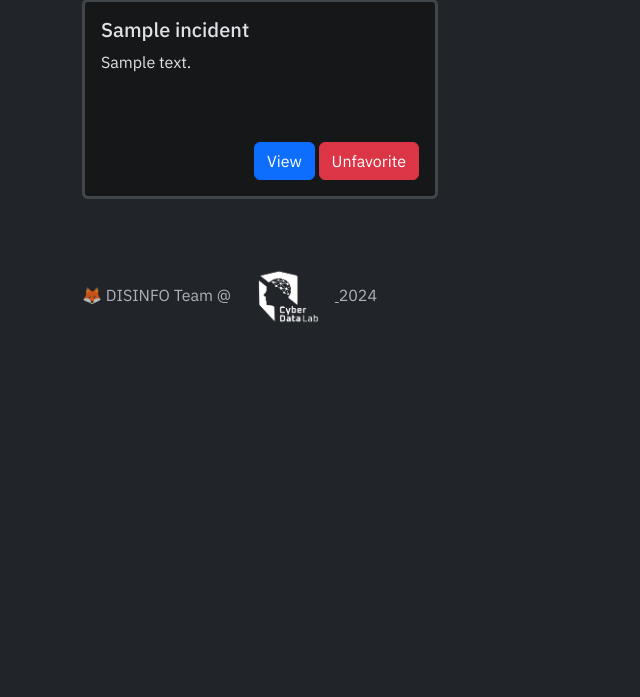
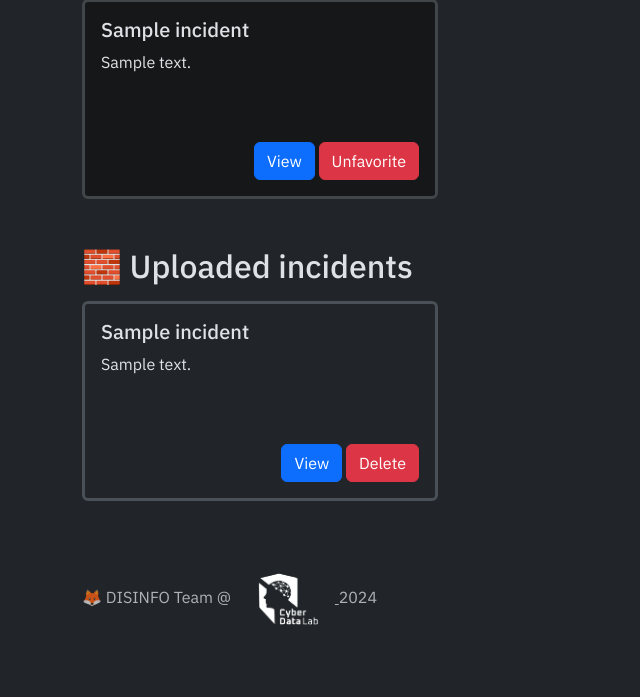
Before and after one commit to CyberDataLab/disinfox, a Flask app: template frontend/templates/profile.html in a window 1280 px wide. Shown: the part 588-1285 px from the top of the page, without its empty margins (0-640 px from the left). Before the commit the page ends 910 px from the top, so only its background shows below. Run offline with Flask 3, Linux system fonts and the light colour scheme; the template is opened without the code that fills it: most values are stand-ins (such as "Sample title", 1, 10 or a date in 2020); parts of the project's set-up code (start-up, migrations or seed data) failed here and were passed over; some libraries are stand-ins or nearby versions.

Commit message:
Add support for tracking created incidents and enhance bulk upload functionality

```diff
--- a/backend/app.py
+++ b/backend/app.py
@@ -68,6 +68,7 @@ def register():
     user_data["password"] = hashed
     # Add favourite incidents list to the user
     user_data["favoriteIncidents"] = []
+    user_data["createdIncidents"] = []
     user_data["api_key"] = build_api_key(email)
     # Insert the user in the database
     users.insert_one(user_data)
@@ -196,7 +197,11 @@ def save_incident():
         if isRepeated:
             continue
         stix2_objects.insert_one(dict(stix_object))
-
+    # Insert the id in the user profile as a created incident
+    users.update_one(
+        {"email": incident_data.get('user')},
+        {"$push": {"createdIncidents": id}}
+    )
     return jsonify({"message": "Incident saved successfully"}), 201
 
 
@@ -236,35 +241,58 @@ def get_incident(incident_id):
 
 @app.route('/bulk-incident', methods=['POST'])
 def save_bulk_incidents():
-    # Here JSON with a list of incidents or a CSV file with the incidents can be uploaded (it comes from a form)
-    ftype = request.files['file'].content_type
+    """Handles bulk upload of incidents via CSV or JSON, storing 'intrusion-set' IDs in the user profile."""
+
+    file = request.files.get('file')
+    if not file:
+        return jsonify({"error": "No file provided"}), 400
+
+    ftype = file.content_type
+    usermail = request.form.get('user')
+    if not usermail:
+        return jsonify({"error": "User ID is required"}), 400
+
     app.logger.info(f"Received file with content type: {ftype}")
-    stixed_objects = []
-    # If CSV (content-type: text/csv) we parse the CSV and build the STIX2 objects
-    if ftype in ['text/csv','application/vnd.ms-excel']:
-        csv_string = request.files['file'].read().decode('utf-8')
+
+    repeated = []  # Dictionary to track repeated objects
+    intrusion_ids = []  # List to store the created 'intrusion-set' IDs (for relating to the user)
+
+    # CSV Upload
+    if ftype in ['text/csv', 'application/vnd.ms-excel']:
+        csv_string = file.read().decode('utf-8')
         incidents = parse_csv_string(csv_string)
+
+        all_stix_objects = []
         for incident in incidents:
-            objects, intrusionid = build_stix_objects(incident, disarm_stix2)
-            stixed_objects.extend(objects)
+            objects, _ = build_stix_objects(incident, disarm_stix2)
+            all_stix_objects.extend(objects)
+    # JSON (STIX2) Upload
     elif ftype == 'application/json':
-        stixed_objects = json.loads(request.files['file'].read().decode('utf-8'))['objects']
+        all_stix_objects = json.loads(file.read().decode('utf-8')).get('objects', [])
     else:
-        return jsonify({"message": "Invalid content type. Only CSV or STIX2 (JSON) are accepted"}), 400
+        return jsonify({"error": "Unsupported file type"}), 400
 
-    app.logger.error(f"Received {len(stixed_objects)} objects")
-    app.logger.error(f"{stixed_objects}, type: {type(stixed_objects)}")
-    repeated = []
-    for stix_object in stixed_objects:
-        app.logger.error(f"Checking object {stix_object}. Type: {type(stix_object)}")
-        isRepeated = stix2_objects.find_one({"id": stix_object["id"]})
-        if isRepeated:
-            app.logger.info(f"Skipping object {stix_object['id']} because it already exists")
-            repeated.append(stix_object['id'])
-            continue
-        stix2_objects.insert_one(dict(stix_object))
+    #Check for duplicates and extract intrusion-set IDs in one pass
+    for obj in all_stix_objects:
+        if stix2_objects.find_one({"id": obj["id"]}):
+            repeated.append(obj["id"])
+        else:
+            stix2_objects.insert_one(dict(obj))
+            if obj.get('type') == 'intrusion-set':
+                intrusion_ids.append(obj['id'])  # Extract intrusion-set ID
 
-    return jsonify({"message": "Incidents saved successfully", "repeated": repeated}), 201
+    # Update user profile with 'intrusion-set' IDs
+    if intrusion_ids:
+        users.update_one(
+            {"email": usermail},
+            {"$push": {"createdIncidents": intrusion_ids}}
+        )
+
+    return jsonify({
+        "message": "Bulk upload completed",
+        "repeated": repeated
+    }), 200
+
 
 @app.route('/neighbors/<stix_id>', methods=['GET'])
 def neighbors(stix_id):
--- a/backend/setup.py
+++ b/backend/setup.py
@@ -69,7 +69,9 @@ if __name__ == '__main__':
                 extension = dataset_path.split('.')[-1]
                 content_type = 'application/json' if extension == 'json' else 'text/csv'
                 response = requests.post(BACKEND_ROOT + 'bulk-incident',
-                                        files={'file': ('incidents.' + extension, incidents, content_type)})
+                                        files={'file': ('incidents.' + extension, incidents, content_type)},
+                                        data={"user": os.environ['TEST_USER_EMAIL']})
+
                 response.raise_for_status()
     except Exception as e:
         print("[SETUP] Failed to load incidents dataset:", e)
--- a/frontend/templates/profile.html
+++ b/frontend/templates/profile.html
@@ -77,6 +77,35 @@
         {% endfor %}
     </div>
 </div>
+
+<div class="mt-5">
+    <h2>🧱 Uploaded incidents</h2>
+    <div class="row">
+        {% for incident in uploaded_incidents %}
+        <div class="col-sm-4 mb-2 mt-2 mb-sm-0" style="height: 200px;">
+            <div class="card mh-100 h-100 border border-3">
+                <div class="card-body d-flex flex-column justify-content-between">
+                    <div>
+                        <h5 class="card-title">{{ incident.name }}</h5>
+                        <p class="card-text"
+                            style="max-height: 80px; overflow: hidden; text-overflow: ellipsis; white-space: nowrap;">
+                            {{ incident.description }}
+                        </p>
+                    </div>
+                    <div class="d-inline align-self-end">
+                        <a href="{{ url_for('incident', incident_id=incident.id) }}" class="btn btn-primary">View</a>
+                        <form action="#" method="post"
+                            class="d-inline">
+                            <button type="submit" class="btn btn-danger">Delete</button>
+                        </form>
+                    </div>
+                </div>
+            </div>
+        </div>
+        {% endfor %}
+    </div>
+
+
 </div>
 
 {% endblock %}
```
Also changed, not shown: frontend/app.py (+13 -3 lines).
